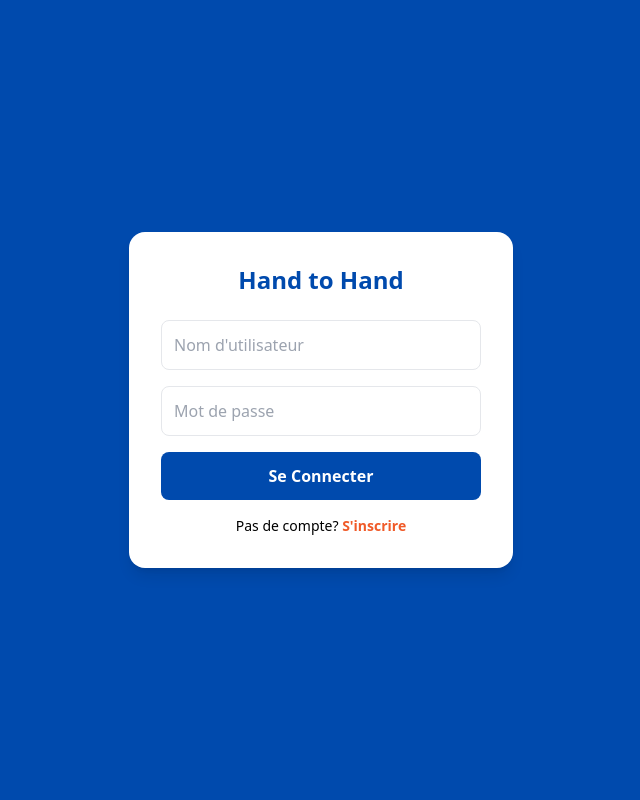
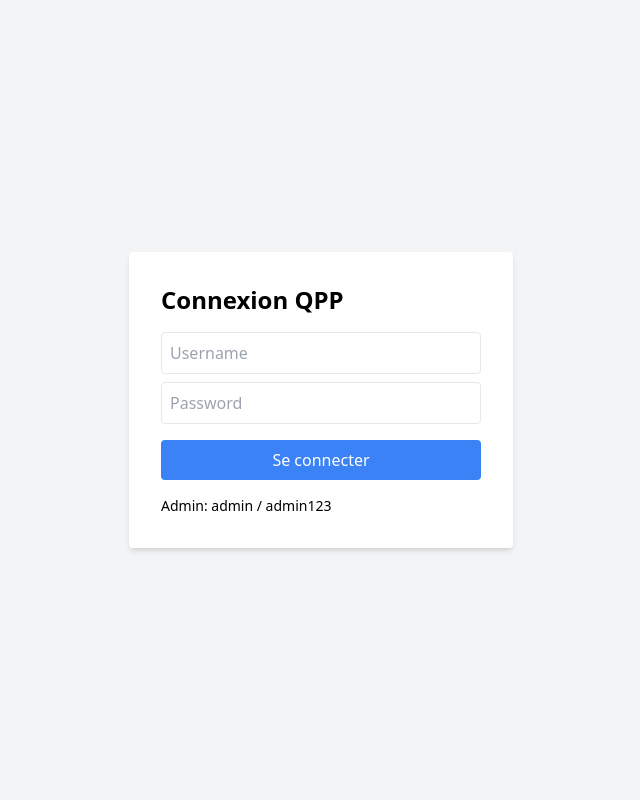
Before and after one commit to hand-to-hand-money/hand-to-hand-money, a Flask app: page /login in a window 1280 px wide. Shown: the whole page, without its empty margins (319-959 px from the left). Run offline with Flask 3, Linux system fonts and the light colour scheme; some libraries are stand-ins or nearby versions.

Commit message:
Update login.html

```diff
--- a/templates/login.html
+++ b/templates/login.html
@@ -1,12 +1,13 @@
-<!DOCTYPE html><html lang="fr"><head><meta charset="UTF-8"><meta name="viewport" content="width=device-width, initial-scale=1.0"><title>Login</title><script src="https://cdn.tailwindcss.com"></script></head>
-<body class="bg-[#004AAD] flex items-center justify-center h-screen">
-<div class="bg-white p-8 rounded-2xl shadow-lg w-96">
-<h1 class="text-2xl font-bold text-center text-[#004AAD] mb-6">Hand to Hand</h1>
-{% with messages = get_flashed_messages() %}{% if messages %}<p class="text-red-500 text-sm mb-4">{{ messages[0] }}</p>{% endif %}{% endwith %}
-<form method="POST">
-<input name="username" placeholder="Nom d'utilisateur" class="w-full p-3 border rounded-lg mb-4" required>
-<input name="password" type="password" placeholder="Mot de passe" class="w-full p-3 border rounded-lg mb-4" required>
-<button class="w-full bg-[#004AAD] text-white py-3 rounded-lg font-bold">Se Connecter</button>
-</form>
-<p class="text-center mt-4 text-sm">Pas de compte? <a href="{{ url_for('register') }}" class="text-[#F05A28] font-bold">S'inscrire</a></p>
+<!DOCTYPE html>
+<html lang="fr"><head><title>Login</title><script src="https://cdn.tailwindcss.com"></script></head>
+<body class="bg-gray-100 flex items-center justify-center h-screen">
+<div class="bg-white p-8 rounded shadow-md w-96">
+    <h1 class="text-2xl font-bold mb-4">Connexion QPP</h1>
+    {% with messages = get_flashed_messages() %}{% if messages %}<p class="text-red-500">{{ messages[0] }}</p>{% endif %}{% endwith %}
+    <form method="POST">
+        <input name="username" placeholder="Username" class="w-full p-2 border rounded mb-2" required>
+        <input name="password" type="password" placeholder="Password" class="w-full p-2 border rounded mb-4" required>
+        <button class="w-full bg-blue-500 text-white p-2 rounded">Se connecter</button>
+    </form>
+    <p class="text-sm mt-4">Admin: admin / admin123</p>
 </div></body></html>
```
